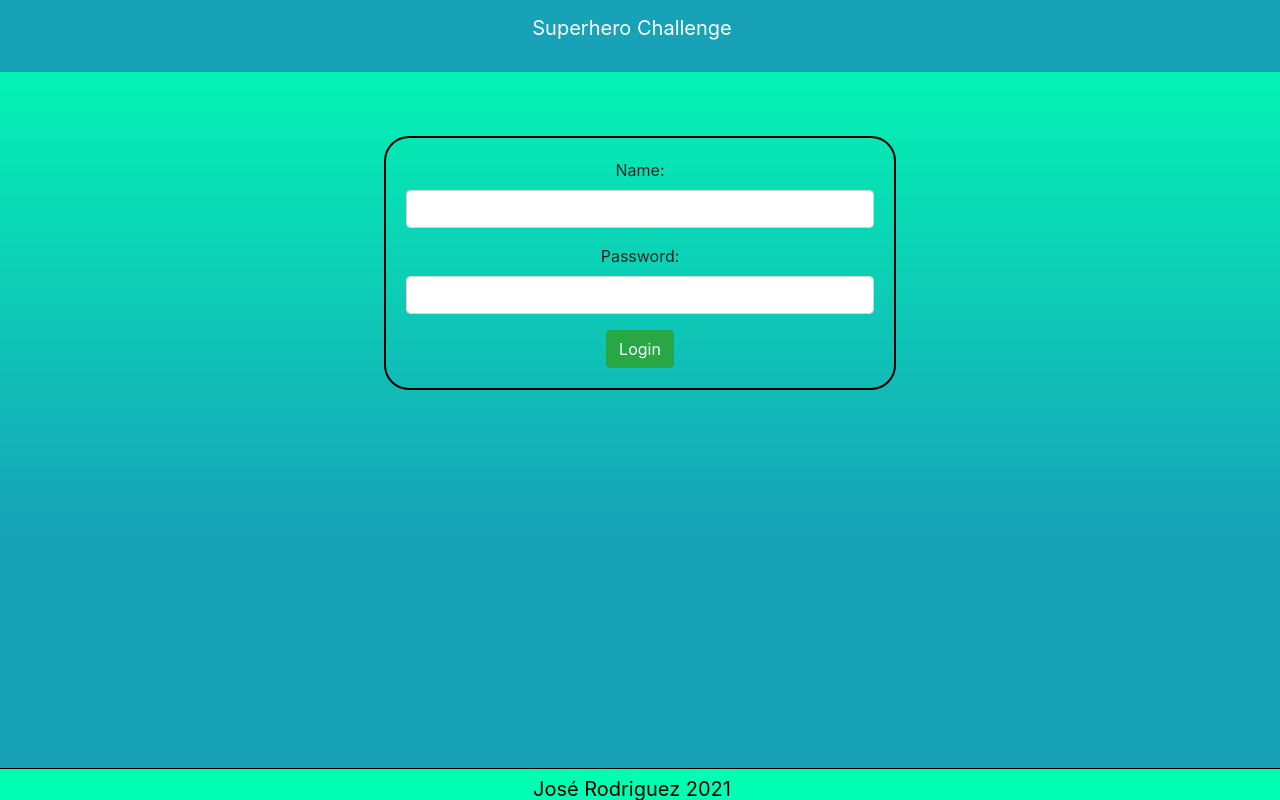
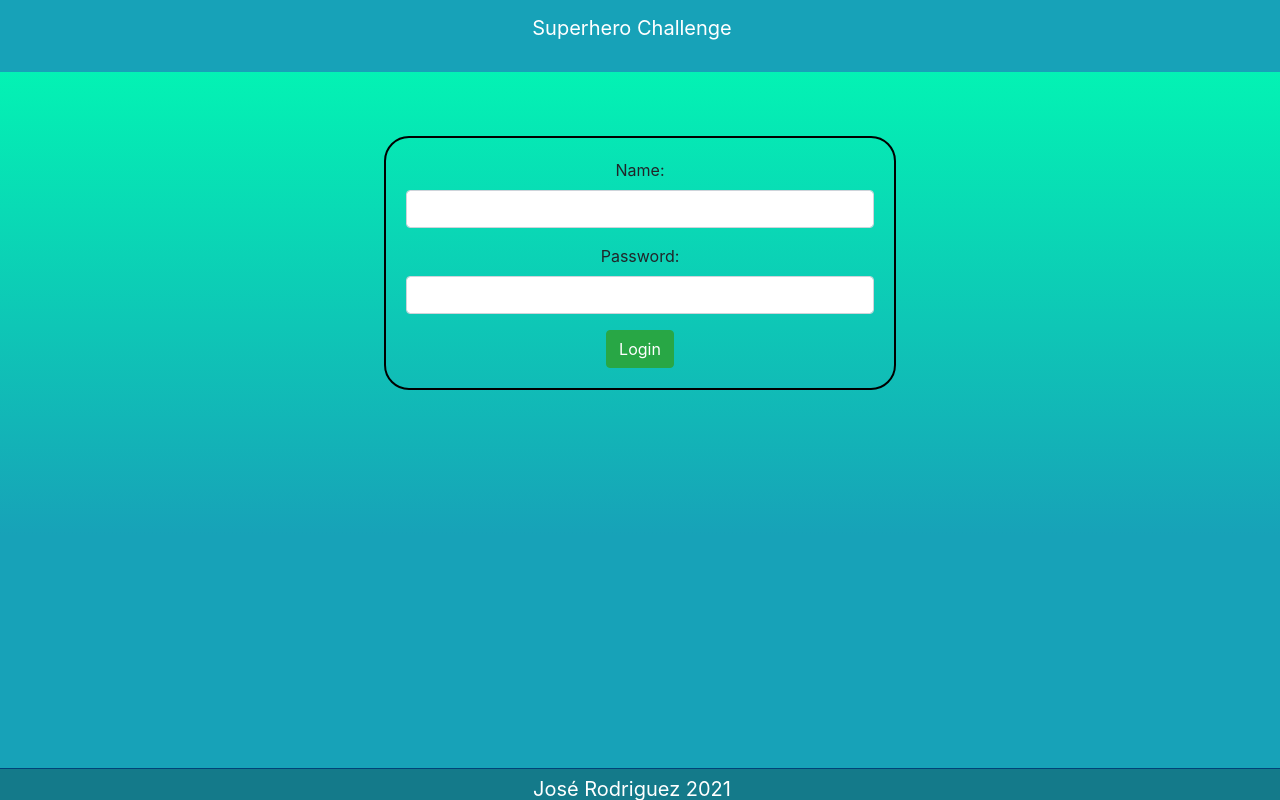
Before and after one commit to rodriguezje96/Superheroes, a React (Create React App) app: page /#/login in a window 1280 px wide. Built offline with nearby package versions, Linux system fonts and the light colour scheme.

Commit message:
cambios footer
cambio de estilo en footer

```diff
--- a/src/components/footer/footer.css
+++ b/src/components/footer/footer.css
@@ -4,8 +4,8 @@
    bottom: 0;
    height: 4%;
    width: 100%;
-   background-color: rgb(0, 255, 179);
-   color: rgb(0, 0, 0);
+   background-color: rgb(20, 122, 138);
+   color: rgb(255, 255, 255);
    text-align: center;
-   border-top: 1px solid black;
+   border-top: 1px solid rgb(1, 66, 119);
 }
```
